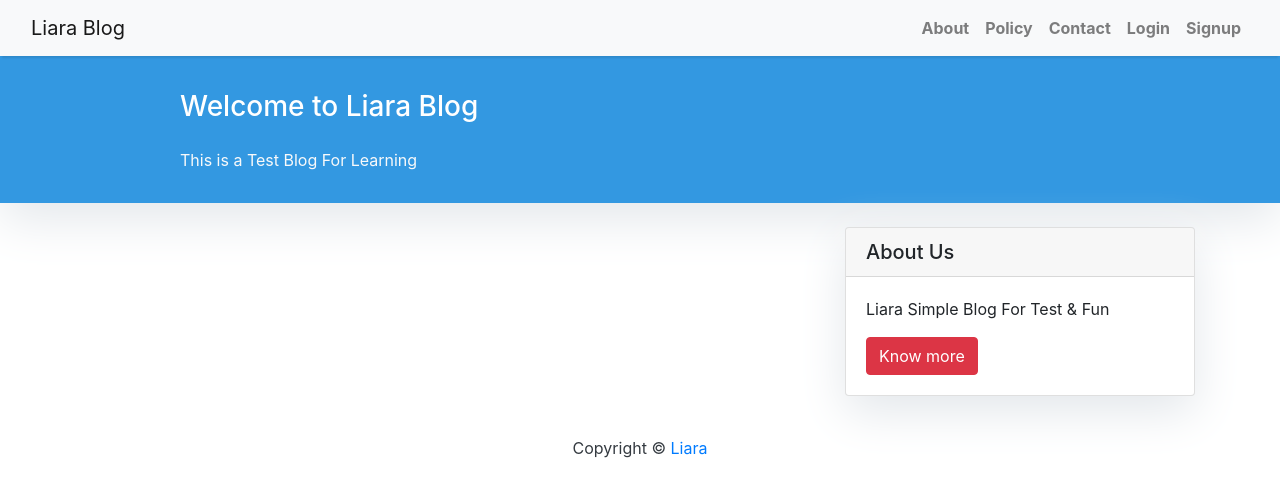
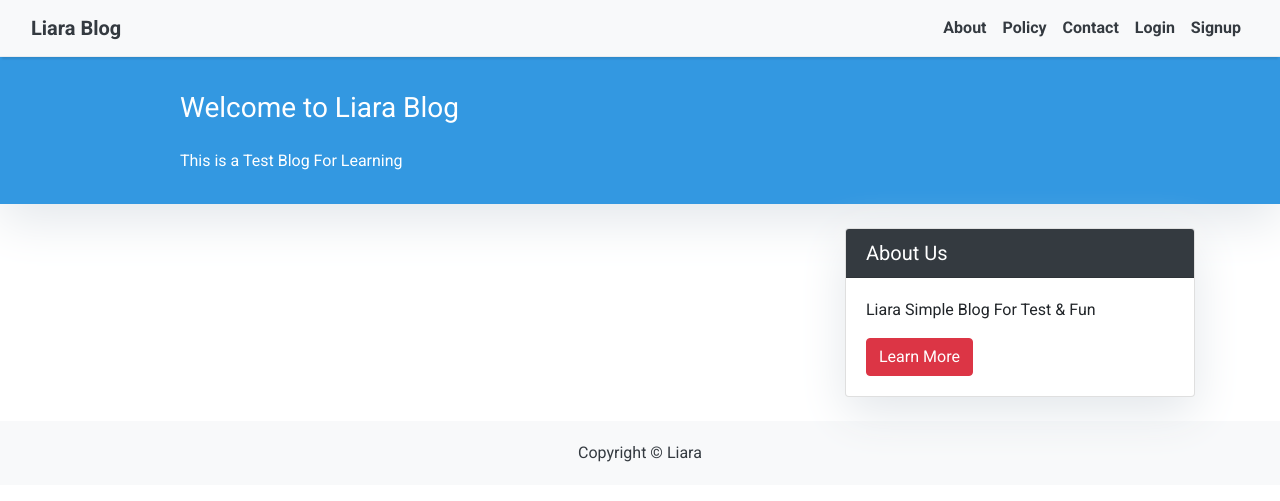
Before and after one commit to liara-cloud/django-getting-started, a Django app: page / in a window 1280 px wide. Shown: the top 501 px of the page. Run offline with Django 3.2, Linux system fonts and the light colour scheme; data that the repository does not hold is empty; some libraries are stand-ins or nearby versions.

Commit message:
update gui

```diff
--- a/blog/views.py
+++ b/blog/views.py
@@ -8,7 +8,6 @@ from django.shortcuts import render, redirect
 from django.contrib.auth.models import User
 from django.contrib.auth import login, authenticate
 from django.contrib.auth.forms import UserCreationForm
-
 from django.core.mail import send_mail
 
 from .forms import CustomUserCreationForm
@@ -65,7 +64,7 @@ def signup(request):
             login(request, user)
 
             subject = 'welcome to Liara'
-            message = 'Happy To See You As A Member In Our Blog :)'
+            message = "Thanks for Joining us in Liara"
             from_email = 'welcome@alinajmabadi.ir'
             recipient_list = [form.cleaned_data.get('email')]
 
--- a/templates/base.html
+++ b/templates/base.html
@@ -6,47 +6,88 @@
 <head>
     <title>Liara Blog</title>
     <link rel="stylesheet" href="{% static 'css/base.css' %}">
-
     <link href="https://fonts.googleapis.com/css?family=Roboto:400,700" rel="stylesheet">
     <meta name="google" content="notranslate" />
     <meta name="viewport" content="width=device-width, initial-scale=1" />
-    <link rel="stylesheet" href="https://maxcdn.bootstrapcdn.com/bootstrap/4.0.0/css/bootstrap.min.css"
-        integrity="sha384-Gn5384xqQ1aoWXA+058RXPxPg6fy4IWvTNh0E263XmFcJlSAwiGgFAW/dAiS6JXm" crossorigin="anonymous" />
+    <link rel="stylesheet" href="https://stackpath.bootstrapcdn.com/bootstrap/4.0.0/css/bootstrap.min.css" />
+    <style>
+        /* Add custom styles here */
+        body {
+            font-family: 'Roboto', sans-serif;
+        }
+
+        .navbar {
+            background-color: #f8f9fa !important;
+            border-bottom: 1px solid #e9ecef;
+        }
+
+        .navbar-brand {
+            font-weight: bold;
+            color: #343a40 !important;
+        }
+
+        .navbar-toggler-icon {
+            background-color: #343a40;
+        }
+
+        .navbar-nav .nav-link {
+            color: #343a40 !important;
+            font-weight: bold;
+        }
+
+        .navbar-nav .nav-link:hover {
+            color: #17a2b8 !important;
+        }
+
+        .footer {
+            background-color: #f8f9fa;
+            padding: 20px 0;
+            text-align: center;
+        }
+
+        .footer a {
+            color: #343a40;
+            text-decoration: none;
+        }
+
+        .footer a:hover {
+            color: #17a2b8;
+        }
+    </style>
 </head>
 
 <body>
 
     <!-- Navigation -->
-    <nav class="navbar navbar-expand-lg navbar-light bg-light shadow" id="mainNav">
+    <nav class="navbar navbar-expand-lg navbar-light shadow" id="mainNav">
         <div class="container-fluid">
             <a class="navbar-brand" href="{% url 'home' %}">Liara Blog</a>
-            <button class="navbar-toggler navbar-toggler-right" type="button" data-toggle="collapse"
-                data-target="#navbarResponsive" aria-controls="navbarResponsive" aria-expanded="false"
-                aria-label="Toggle navigation">
+            <button class="navbar-toggler" type="button" data-toggle="collapse" data-target="#navbarResponsive"
+                aria-controls="navbarResponsive" aria-expanded="false" aria-label="Toggle navigation">
                 <span class="navbar-toggler-icon"></span>
             </button>
 
             <div class="collapse navbar-collapse" id="navbarResponsive">
                 <ul class="navbar-nav ml-auto">
-                    <li class="nav-item text-black">
-                        <a class="nav-link text-black font-weight-bold" href="{% url 'about' %}">About</a>
+                    <li class="nav-item">
+                        <a class="nav-link font-weight-bold" href="{% url 'about' %}">About</a>
                     </li>
-                    <li class="nav-item text-black">
-                        <a class="nav-link text-black font-weight-bold" href="{% url 'privacy_policy' %}">Policy</a>
+                    <li class="nav-item">
+                        <a class="nav-link font-weight-bold" href="{% url 'privacy_policy' %}">Policy</a>
                     </li>
-                    <li class="nav-item text-black">
-                        <a class="nav-link text-black font-weight-bold" href="{% url 'contact_us' %}">Contact</a>
+                    <li class="nav-item">
+                        <a class="nav-link font-weight-bold" href="{% url 'contact_us' %}">Contact</a>
                     </li>
                     {% if user.is_authenticated %}
-                        <li class="nav-item text-black">
-                            <a class="nav-link text-black font-weight-bold" href="{% url 'logout' %}">Logout</a>
+                        <li class="nav-item">
+                            <a class="nav-link font-weight-bold" href="{% url 'logout' %}">Logout</a>
                         </li>
                     {% else %}
-                        <li class="nav-item text-black">
-                            <a class="nav-link text-black font-weight-bold" href="{% url 'login' %}">Login</a>
+                        <li class="nav-item">
+                            <a class="nav-link font-weight-bold" href="{% url 'login' %}">Login</a>
                         </li>
-                        <li class="nav-item text-black">
-                            <a class="nav-link text-black font-weight-bold" href="{% url 'signup' %}">Signup</a>
+                        <li class="nav-item">
+                            <a class="nav-link font-weight-bold" href="{% url 'signup' %}">Signup</a>
                         </li>
                     {% endif %}
                 </ul>
@@ -59,20 +100,14 @@
     {% endblock content %}
 
     <!-- Footer -->
-    <footer class="py-3 bg-grey">
-        <p class="m-0 text-dark text-center ">Copyright &copy; <a href="https://liara.ir/">Liara</a></p>
+    <footer class="footer">
+        <p class="m-0 text-dark">Copyright &copy; <a href="https://liara.ir/" target="_blank">Liara</a></p>
     </footer>
 
     <!-- bootstrap scripts -->
-    <script src="https://code.jquery.com/jquery-3.2.1.slim.min.js"
-        integrity="sha384-KJ3o2DKtIkvYIK3UENzmM7KCkRr/rE9/Qpg6aAZGJwFDMVNA/GpGFF93hXpG5KkN" crossorigin="anonymous">
-    </script>
-    <script src="https://cdnjs.cloudflare.com/ajax/libs/popper.js/1.12.9/umd/popper.min.js"
-        integrity="sha384-ApNbgh9B+Y1QKtv3Rn7W3mgPxhU9K/ScQsAP7hUibX39j7fakFPskvXusvfa0b4Q" crossorigin="anonymous">
-    </script>
-    <script src="https://maxcdn.bootstrapcdn.com/bootstrap/4.0.0/js/bootstrap.min.js"
-        integrity="sha384-JZR6Spejh4U02d8jOt6vLEHfe/JQGiRRSQQxSfFWpi1MquVdAyjUar5+76PVCmYl" crossorigin="anonymous">
-    </script>
+    <script src="https://code.jquery.com/jquery-3.2.1.slim.min.js"></script>
+    <script src="https://cdnjs.cloudflare.com/ajax/libs/popper.js/1.12.9/umd/popper.min.js"></script>
+    <script src="https://stackpath.bootstrapcdn.com/bootstrap/4.0.0/js/bootstrap.min.js"></script>
 </body>
 
 </html>
--- a/templates/index.html
+++ b/templates/index.html
@@ -1,18 +1,14 @@
 {% extends "base.html" %}
 
 {% block content %}
-
-
 <header class="masthead">
     <div class="overlay"></div>
     <div class="container">
         <div class="row">
-                <div class=" col-md-8 col-md-10 mx-auto">
+            <div class="col-md-8 col-md-10 mx-auto">
                 <div class="site-heading">
-                        <h3 class=" site-heading my-4 mt-3 text-white"> Welcome to Liara Blog </h3>
-                        <p class="text-light">This is a Test Blog For Learning &nbsp
-                        </p>
-                    </div>
+                    <h3 class="site-heading my-4 mt-3 text-white"> Welcome to Liara Blog </h3>
+                    <p class="text-white">This is a Test Blog For Learning &nbsp;</p>
                 </div>
             </div>
         </div>
@@ -27,16 +23,13 @@
             {% for post in post_list %}
             <div class="card mb-4">
                 <div class="card-body">
-                            <h2 class="card-title">{{ post.title }}</h2>
-                            <p class="card-text text-muted h6">{{ post.author }} | {{ post.created_on}}  </p>
-
-                            <p class="card-text">{{post.content|safe|slice:":200" }}</p>
-                            <a href="{% url 'post_detail' post.slug  %}" class="btn btn-primary">Read More &rarr;</a>
+                    <h2 class="card-title text-black">{{ post.title }}</h2>
+                    <p class="card-text text-muted h6 text-black">{{ post.author }} | {{ post.created_on}} </p>
+                    <p class="card-text text-black">{{post.content|safe|slice:":200" }}</p>
+                    <a href="{% url 'post_detail' post.slug  %}" class="btn btn-dark">Read More &rarr;</a>
                 </div>
-
             </div>
             {% endfor %}
-
         </div>
         {% block sidebar %}
         {% include 'sidebar.html' %}
@@ -47,14 +40,13 @@
 <nav aria-label="Page navigation conatiner"></nav>
 <ul class="pagination justify-content-center">
     {% if page_obj.has_previous %}
-                <li><a href="?page={{ page_obj.previous_page_number }}" class="page-link">&laquo; PREV </a></li>
+    <li><a href="?page={{ page_obj.previous_page_number }}" class="page-link text-black">&laquo; PREV </a></li>
     {% endif %}
     {% if page_obj.has_next %}
-                <li><a href="?page={{ page_obj.next_page_number }}" class="page-link"> NEXT &raquo;</a></li>
-
+    <li><a href="?page={{ page_obj.next_page_number }}" class="page-link text-black"> NEXT &raquo;</a></li>
     {% endif %}
 </ul>
 </nav>
 </div>
 {% endif %}
-{%endblock%}
+{% endblock %}
--- a/templates/sidebar.html
+++ b/templates/sidebar.html
@@ -1,14 +1,12 @@
 {% block sidebar %}
 
-
-
     <!-- Sidebar Widgets Column -->
-    <div class="col-md-4 float-right ">
+    <div class="col-md-4 float-right">
         <div class="card my-4">
-            <h5 class="card-header">About Us</h5>
+            <h5 class="card-header bg-dark text-white">About Us</h5>
             <div class="card-body">
                 <p class="card-text">Liara Simple Blog For Test & Fun</p>
-                <a href="{% url 'about' %}" class="btn btn-danger">Know more</a>
+                <a href="{% url 'about' %}" class="btn btn-danger">Learn More</a>
             </div>
         </div>
     </div>
```
Also changed, not shown: templates/post_detail.html (+11 -11 lines), templates/signup.html (+5 -5 lines). Lines whose indentation alone changed are shown as unchanged.
